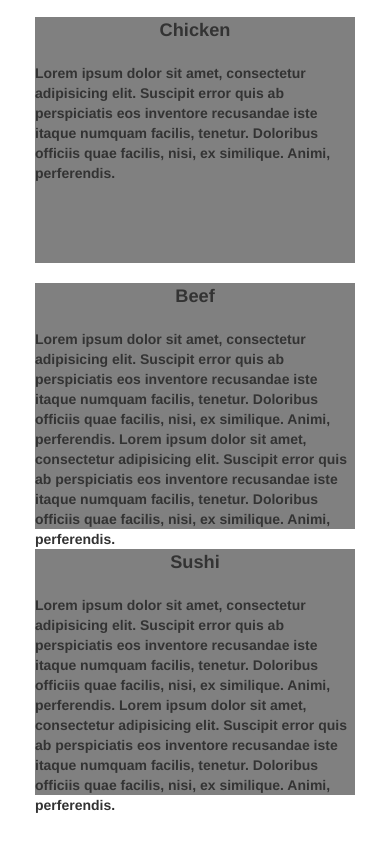
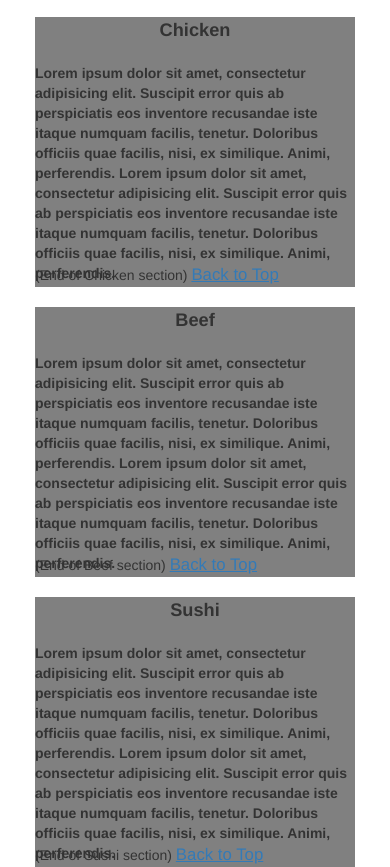
Before and after one commit to ljc2mail/coursera-html_css_javascript, a plain HTML site: page wk3/assignment/index.html in a window 390 px wide. Shown: the part 118-985 px from the top of the page. Before the commit the page ends 933 px from the top, so only its background shows below. Drawn offline with Linux system fonts and the light colour scheme.

Commit message:
add back to top

```diff
--- a/wk3/assignment/css/styles.css
+++ b/wk3/assignment/css/styles.css
@@ -38,10 +38,17 @@
 .navbar-header button.navbar-toggle, .navbar-header .icon-bar {
   border: 1px solid #61122f;
 }
+
 .navbar-header button.navbar-toggle {
   clear: both;
   margin-top: -30px;
 }
+
+#back {
+  text-decoration: underline;
+  font-size: 1.2em;
+}
+
 p#menu-header {
   font-weight: bold;
   font-size: 30px;
--- a/wk3/assignment/index.html
+++ b/wk3/assignment/index.html
@@ -33,40 +33,49 @@
     <div id="collapsable-nav" class="collapse navbar-collapse">
       <ul id="nav-list" class="nav navbar-nav navbar-right">
         <li>
-          <a href="#" class="visible-xs"><br class="hidden-xs"> Chicken</a>
+          <a href="#chicken_box" class="visible-xs"><br class="hidden-xs"> Chicken</a>
         </li>
         <li>
-          <a href="#" class="visible-xs"><br class="hidden-xs"> Beef</a>
+          <a href="#beef_box" class="visible-xs"><br class="hidden-xs"> Beef</a>
         </li>
         <li>
-          <a href="#" class="visible-xs"><br class="hidden-xs"> Sushi</a>
+          <a href="#sushi_box" class="visible-xs"><br class="hidden-xs"> Sushi</a>
         </li>
       </ul><!-- #nav-list -->
     </div><!-- .collapse .navbar-collapse -->
 
     <p id="menu-header" class="text-center">Our Menu</p>
 
-      <div class="col-lg-4 col-md-6">
+      <div id="chicken_box" class="col-lg-4 col-md-6">
         <div id="box">
           <div id="box_header_chicken">Chicken</div>
-          <div id="content">Lorem ipsum dolor sit amet, consectetur adipisicing elit. Suscipit error quis ab perspiciatis eos inventore recusandae iste itaque numquam facilis, tenetur. Doloribus officiis quae facilis, nisi, ex similique. Animi, perferendis.
+          <div id="content">Lorem ipsum dolor sit amet, consectetur adipisicing elit. Suscipit error quis ab perspiciatis eos inventore recusandae iste itaque numquam facilis, tenetur. Doloribus officiis quae facilis, nisi, ex similique. Animi, perferendis. Lorem ipsum dolor sit amet, consectetur adipisicing elit. Suscipit error quis ab perspiciatis eos inventore recusandae iste itaque numquam facilis, tenetur. Doloribus officiis quae facilis, nisi, ex similique. Animi, perferendis.
+          </div>
+          <div class="visible-xs">(End of Chicken section)
+          <a id="back" href="#Top">Back to Top</a>
           </div>
         </div>
       </div>
 
-      <div class="col-lg-4 col-md-6">
+      <div id="beef_box" class="col-lg-4 col-md-6">
         <div id="box">
           <div id="box_header_beef">Beef</div>
           <div id="content">Lorem ipsum dolor sit amet, consectetur adipisicing elit. Suscipit error quis ab perspiciatis eos inventore recusandae iste itaque numquam facilis, tenetur. Doloribus officiis quae facilis, nisi, ex similique. Animi, perferendis.
           Lorem ipsum dolor sit amet, consectetur adipisicing elit. Suscipit error quis ab perspiciatis eos inventore recusandae iste itaque numquam facilis, tenetur. Doloribus officiis quae facilis, nisi, ex similique. Animi, perferendis.
           </div>
+          <div class="visible-xs">(End of Beef section)
+          <a id="back" href="#Top">Back to Top</a>
+          </div>
         </div>
       </div>
 
-      <div class="col-lg-4 col-md-12">
+      <div id="sushi_box" class="col-lg-4 col-md-12">
         <div id="box">
           <div id="box_header_sushi">Sushi</div>
           <div id="content">Lorem ipsum dolor sit amet, consectetur adipisicing elit. Suscipit error quis ab perspiciatis eos inventore recusandae iste itaque numquam facilis, tenetur. Doloribus officiis quae facilis, nisi, ex similique. Animi, perferendis. Lorem ipsum dolor sit amet, consectetur adipisicing elit. Suscipit error quis ab perspiciatis eos inventore recusandae iste itaque numquam facilis, tenetur. Doloribus officiis quae facilis, nisi, ex similique. Animi, perferendis.
+          </div>
+          <div class="visible-xs">(End of Sushi section)
+          <a id="back" href="#Top">Back to Top</a>
           </div>
         </div>
       </div>
```
